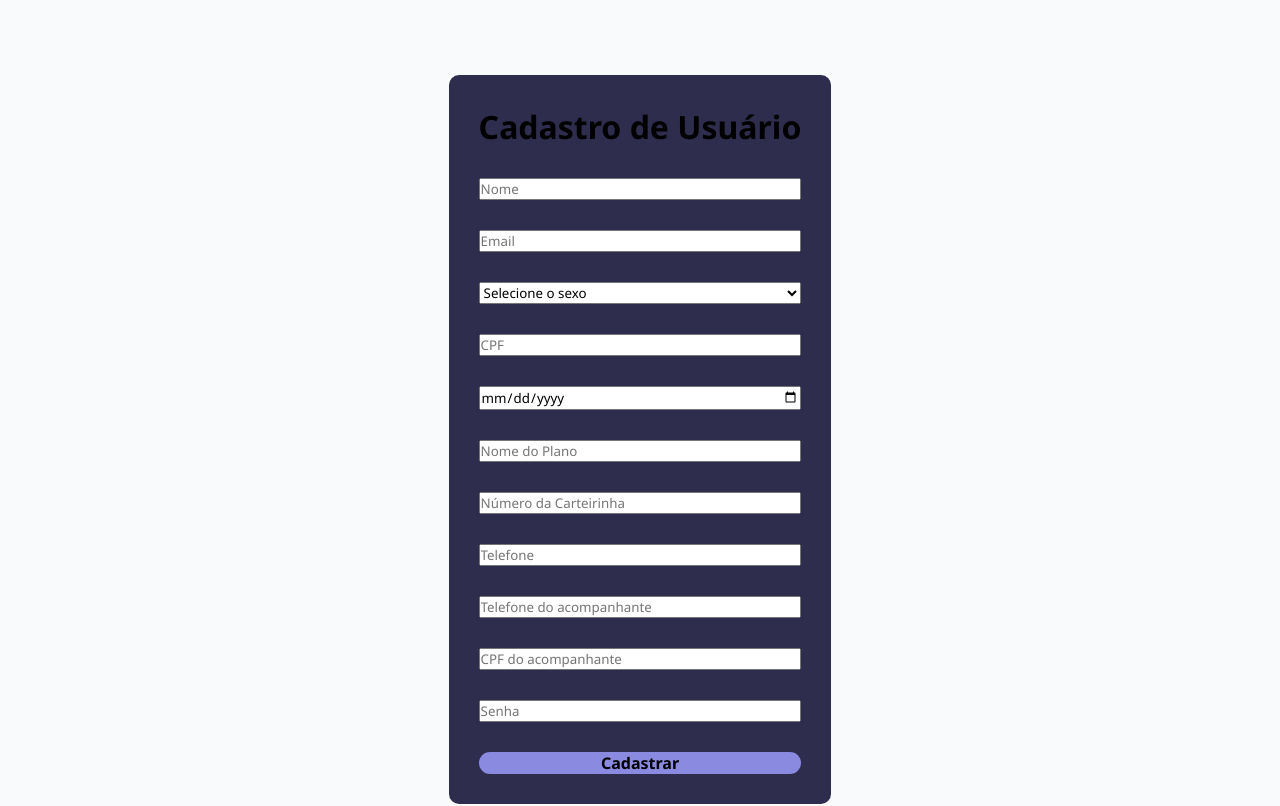
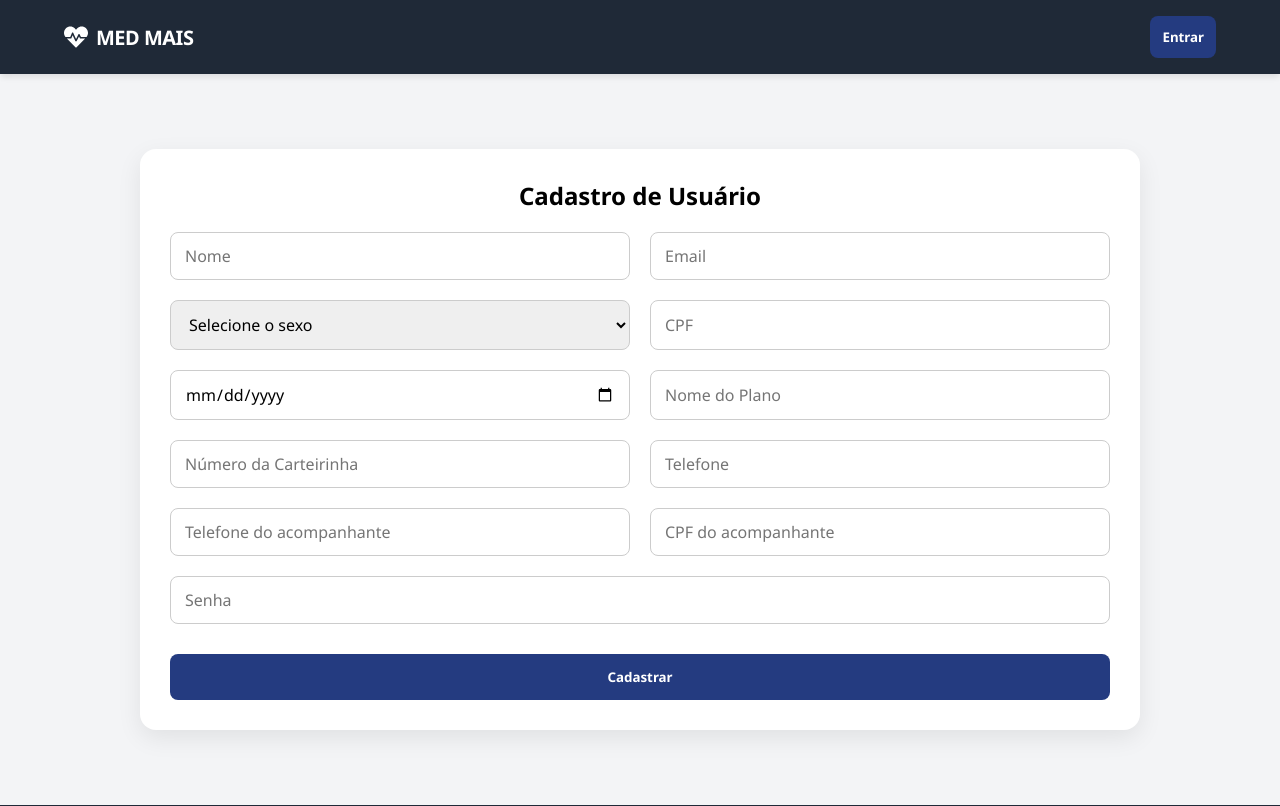
Before and after one commit to Rebeca-Martins1/projeto_bd, a React (Vite) app: page /cadastro in a window 1280 px wide. Shown: the top 806 px of the page. Built offline with nearby package versions, Linux system fonts and the light colour scheme.

Commit message:
Login e cadastro prontos

```diff
--- a/index.html
+++ b/index.html
@@ -2,12 +2,12 @@
 <html lang="en">
   <head>
     <meta charset="UTF-8" />
-    <link rel="icon" type="image/svg+xml" href="/vite.svg" /> <!-- Pode mudar essa imagem e colocar a logo do site -->
+    <link rel="icon" type="image/svg+xml" href="/src/imagem/coracao.png" /> <!-- Pode mudar essa imagem e colocar a logo do site -->
     <meta name="viewport" content="width=device-width, initial-scale=1.0" />
     <link rel="preconnect" href="https://fonts.googleapis.com">
     <link rel="preconnect" href="https://fonts.gstatic.com" crossorigin>
     <link href="https://fonts.googleapis.com/css2?family=Noto+Sans:ital,wght@0,100..900;1,100..900&display=swap" rel="stylesheet">
-    <title>NOME DO SITE</title> <!-- Pode mudar esse nome e colocar o nome do site -->
+    <title>MED MAIS</title> <!-- Pode mudar esse nome e colocar o nome do site -->
   </head>
   <body>
     <div id="root"></div>
--- a/src/components/Footer/styles.js
+++ b/src/components/Footer/styles.js
@@ -251,6 +251,7 @@ export const Footer = styled.footer`
   background-color: #1f2937;
   color: #d1d5db;
   padding: 1rem 0;
+  margin-top: auto;
 `;
 
 export const FooterGrid = styled.div`
--- a/src/components/Header/index.jsx
+++ b/src/components/Header/index.jsx
@@ -1,15 +1,17 @@
 import React from "react";
 import * as S from "./styles";
 import { FaHeartbeat } from "react-icons/fa";
-import { useNavigate } from "react-router-dom";
+import { useLocation, useNavigate } from "react-router-dom";
+
 
 export default function Header({ isLogin = false }) {
+  const location = useLocation();
   const navigate = useNavigate();
 
-  const goToRegister = () => {
-    navigate("/cadastro");
-  };
+  const isLoginPage = location.pathname === "/";
+  const isCadastroPage = location.pathname === "/cadastro";
 
+  const goToRegister = () => navigate("/cadastro");
   const logout = () => {
     navigate("/");
   };
@@ -22,15 +24,14 @@ export default function Header({ isLogin = false }) {
           <S.LogoTitle>MED MAIS</S.LogoTitle>
         </S.Logo>
 
-         {isLogin ? (
-          <S.Button onClick={goToRegister}>
-            Cadastro
-          </S.Button>
+         {isLoginPage ? (
+          <S.Button onClick={goToRegister}>Cadastro</S.Button>
+        ) : isCadastroPage ? (
+          <S.Button onClick={logout}>Entrar</S.Button>
         ) : (
-          <S.LogoutBtn onClick={logout}>
-            Sair
-          </S.LogoutBtn>
+          <S.LogoutBtn onClick={logout}>Sair</S.LogoutBtn>
         )}
+
 
       </S.TopHeaderContent>
     </S.TopHeader>
--- a/src/pages/cadastro.jsx
+++ b/src/pages/cadastro.jsx
@@ -1,4 +1,7 @@
-import {Container, h1, Form, Button} from './styles'
+import {Container, h1, Form, Button, Form_cadastro} from './styles';
+import * as S from "../pages/Medico/Home/styles";
+import Footer from "../components/Footer";
+import Header from "../components/header";
 import axios from "axios";
 import { useState } from "react";
 import { useNavigate } from 'react-router-dom';
@@ -52,9 +55,14 @@ export default function Cadastro() {
     };
 
     return (
+        <>
+        <S.GlobalStyles />
+        <S.MedicoPortalContainer>
+            <Header />
             <Container>
-            <Form>
-                <h1>Cadastro de Usuário</h1>
+                <Form_cadastro>
+                    <h2>Cadastro de Usuário</h2>
+                    <form>
                         <input value={nome} onChange={(e) => setNome(e.target.value)} placeholder="Nome" />
                         <input value={email} onChange={(e) => setEmail(e.target.value)} placeholder="Email" type="email" />
                         <select value={sexo} onChange={(e) => setSexo(e.target.value)}>
@@ -71,8 +79,13 @@ export default function Cadastro() {
                         <input value={telefoneAcompanhante} onChange={(e) => setTelefoneAcompanhante(e.target.value)} placeholder="Telefone do acompanhante" />
                         <input value={cpfAcompanhante} onChange={(e) => setCpfAcompanhante(e.target.value)} placeholder="CPF do acompanhante" />
                         <input value={senha} onChange={(e) => setSenha(e.target.value)} placeholder="Senha" type="password" />
-                <Button type='button' onClick={handleCadastro}>Cadastrar</Button>
-            </Form>
+                        <button type="button" onClick={handleCadastro}>Cadastrar</button>
+                    </form>
+                    </Form_cadastro>
+
             </Container>
+        <Footer />
+    </S.MedicoPortalContainer>
+    </>
     )
 }
--- a/src/pages/index.jsx
+++ b/src/pages/index.jsx
@@ -1,10 +1,11 @@
 import { useState } from "react";
 import axios from "axios";
-import { Container, Form, Button } from "./styles";
+import { Container, Form, Button, TitleSection } from "./styles";
 import { useNavigate } from 'react-router-dom';
 import * as S from "../pages/Medico/Home/styles";
 import Footer from "../components/Footer";
 import Header from "../components/header";
+import { FaHeartbeat } from "react-icons/fa";
 
 export default function Login() {
   const [cpf, setCpf] = useState("");
@@ -58,8 +59,11 @@ export default function Login() {
       <S.MedicoPortalContainer>
         <Header isLogin={true} />
         <Container>
+          <TitleSection>
+            <h2>Bem-vindo de volta ao</h2> <h1> MED MAIS <FaHeartbeat size={24} color="#e63946" /> </h1>
+          </TitleSection>
           <Form>
-            <h1>Login</h1>
+            <h1>Entrar</h1>
             <input
               type="number"
               placeholder="Cpf"
@@ -82,8 +86,7 @@ export default function Login() {
             <Button type="button" onClick={handleLogin}>
               Entrar
             </Button>
-            <div style={{  }}>
-              <span>Ainda não possui uma Conta? </span>
+            {/*<div style={{  }}>
               <button
                 type="button"
                 style={{
@@ -95,9 +98,9 @@ export default function Login() {
                 }}
                 onClick={() => navigate("/cadastro")}
               >
-                Se inscreva
+                Esqueceu senha?
               </button>
-            </div>
+            </div>*/}
           </Form>
         </Container>
       <Footer />
--- a/src/pages/styles.js
+++ b/src/pages/styles.js
@@ -6,7 +6,7 @@ export const Container = styled.div`
   margin-block-end: 75px;
   align-items: center;
   justify-content: center;
-  flex-direction: column;
+  flex-direction: row;
 `;
 
 export const ItemStructure = styled.div`
@@ -15,31 +15,172 @@ export const ItemStructure = styled.div`
   gap: 8px;
 `;
 
+export const TitleSection = styled.div`
+  text-align: center;
+  max-width: 600px;
+  margin: 0 auto 30px;
+  line-height: 1.6;
+  letter-spacing: 0.5px;
+  padding: 20px;
+
+  h2 {
+    color: #243b80;
+    font-size: 22px;
+    font-weight: 500;
+    margin-bottom: 10px;
+  }
+
+  h1 {
+    color: #243b80;
+    font-size: 36px;
+    font-weight: bold;
+    margin: 10px 0;
+    letter-spacing: 1px;
+  }
+
+  p {
+    color: #555;
+    font-size: 15px;
+    margin-top: 10px;
+  }
+`;
 export const h1 = styled.div`
     color: #fff;
     font-size: 32px;
 `;
 
 export const Form = styled.div`
+  display: flex;
+  flex-direction: column;
+  justify-content: center;
+  gap: 18px;
+  text-align: center;
+  margin-right: 30%;
+  margin-block-end: 20px;
+  h2 {
+    font-size: 24px;
+    color: #243b80;
+    text-align: center;
+    margin-bottom: 20px;
+  }
+
+  input,
+  select {
+    padding: 14px 28px;
+    border: 1px solid #ccc;
+    border-radius: 8px;
+    font-size: 15px;
+    outline: none;
+    transition: 0.3s;
+  }
+
+  input:focus,
+  select:focus {
+    border-color: #243b80;
+    box-shadow: 0 0 0 2px rgba(36, 59, 128, 0.2);
+  }
+
+  .signup {
+    text-align: center;
+    font-size: 14px;
+    margin-top: 5px;
+
+    button {
+      background: none;
+      border: none;
+      color: #243b80;
+      text-decoration: underline;
+      cursor: pointer;
+      font-weight: 600;
+    }
+  }
+`;
+export const Button = styled.button`
+  background-color: #243b80;
+  color: white;
+  font-weight: bold;
+  padding: 12px;
+  border: none;
+  border-radius: 8px;
+  cursor: pointer;
+  transition: 0.2s;
+
+  &:hover {
+    background-color: #2f4fb1;
+    transform: scale(1.02);
+  }
+`;
+export const Form_cadastro = styled.div`
+  display: flex;
+  flex-direction: column;
+  align-items: center;
+  justify-content: center;
+  width: 100%;
+  max-width: 1000px;
+  padding: 30px;
+  background: #fff;
+  border-radius: 16px;
+  box-shadow: 0 8px 25px rgba(0, 0, 0, 0.08);
+
+  h1 {
+    font-size: 20px;
+    color: #243b80;
+  }
+
+  form {
+    width: 100%;
     display: flex;
-    flex-direction: column;
-    gap: 30px;
-    padding: 30px;
-    border-radius: 10px;
-    background-color: #2e2d4e;
-`;
+    flex-wrap: wrap;
+    gap: 20px;
+    justify-content: space-between;
+    margin-top: 20px;
+  }
 
-export const Button = styled.div`
-    display: flex;
-    align-items: center;
-    justify-content: center;
-    border-radius: 30px;
-    background-color: #8b8ae1;
+  input,
+  select {
+    flex: 1 1 calc(50% - 10px);
+    padding: 12px 14px;
+    border: 1px solid #ccc;
+    border-radius: 8px;
+    font-size: 16px;
+    outline: none;
+    transition: 0.3s;
+
+    &:focus {
+      border-color: #243b80;
+      box-shadow: 0 0 0 2px rgba(36, 59, 128, 0.15);
+    }
+  }
+
+  .full {
+    flex: 1 1 100%;
+  }
+
+  button {
+    flex: 1 1 100%;
+    background-color: #243b80;
+    color: white;
+    font-weight: bold;
+    padding: 14px;
     border: none;
-    font-weight: bold;
+    border-radius: 8px;
     cursor: pointer;
+    margin-top: 10px;
+    transition: all 0.3s ease;
+
     &:hover {
-      background-color: #a19fe0ff;
+      background-color: #2f4fb1;
       transform: scale(1.02);
     }
+  }
+
+  @media (max-width: 768px) {
+    form {
+      flex-direction: column;
+    }
+    input,
+    select {
+      flex: 1 1 100%;
+    }
+  }
 `;
```
Also changed, not shown: src/imagem/coracao.png (added). Lines whose indentation alone changed are shown as unchanged.
